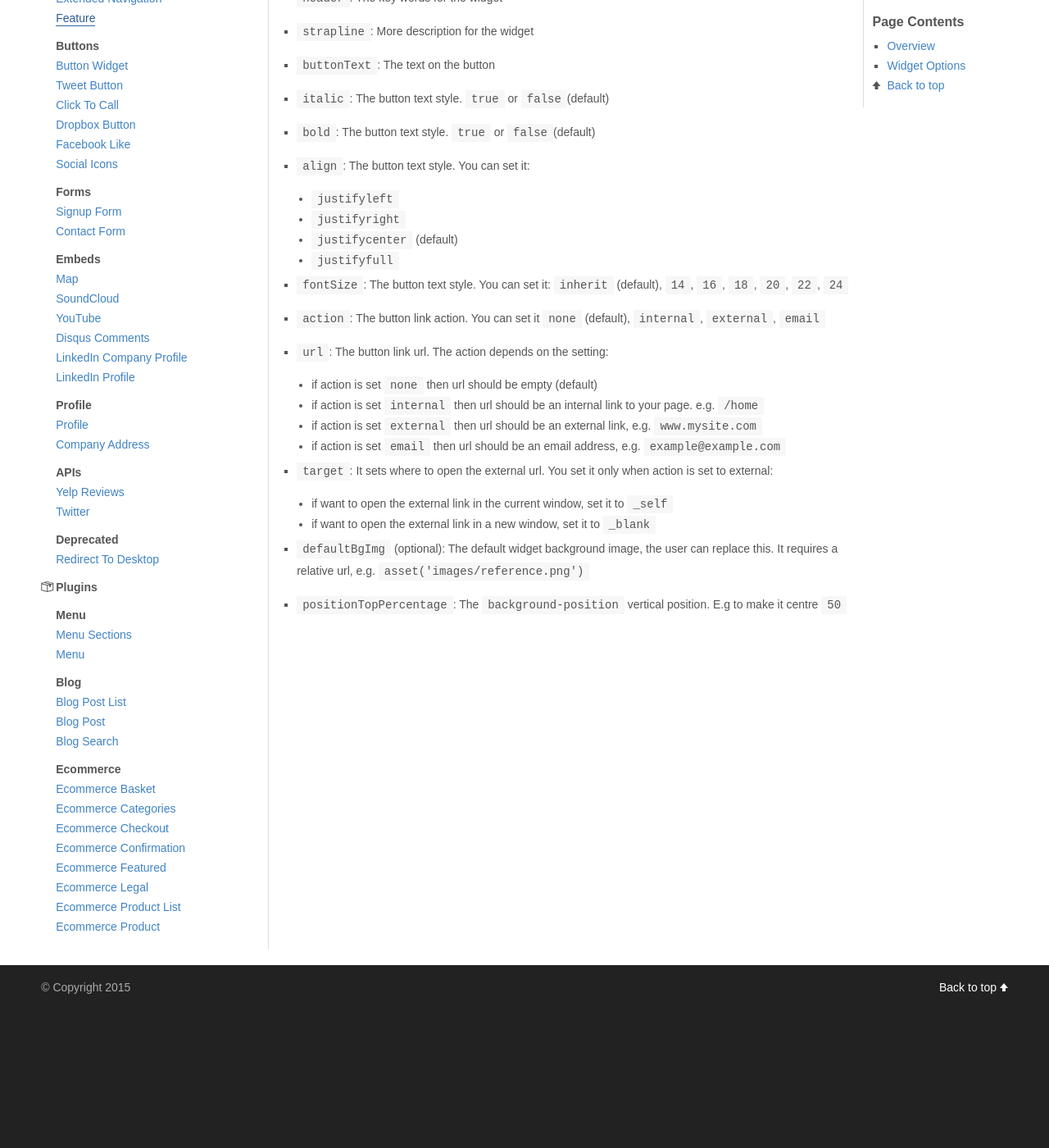
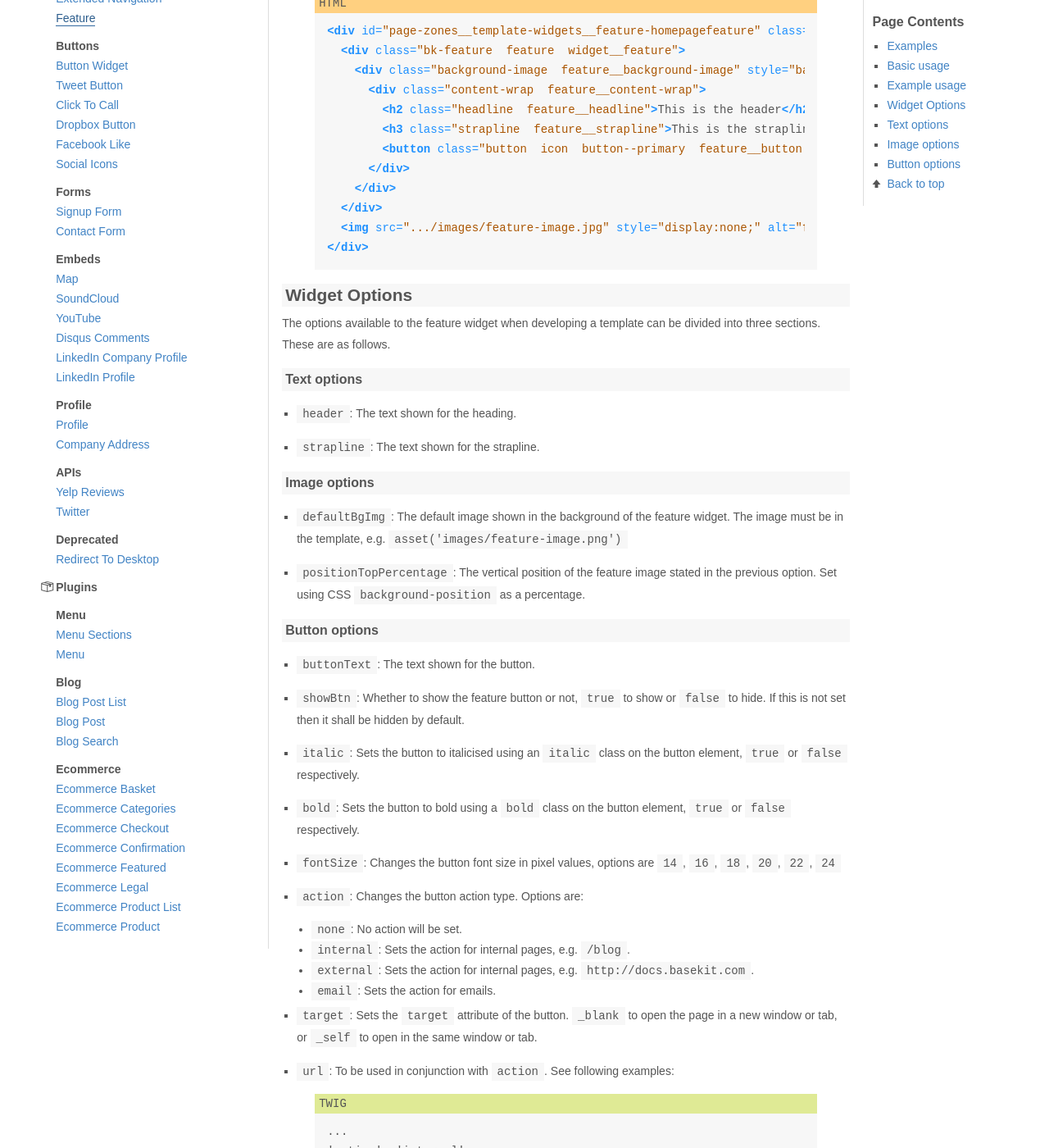
Before and after one commit to rusic/documentation, a Jekyll site: the page built from widgets/v2/feature.md, in a window 1280 px wide and 1400 px high, scrolled down 872 px. Shown: the whole window at 82% size. Built offline with Jekyll 4.4.1, drawn with Linux system fonts in a browser that asks for light colours; before the commit the page ends 2103 px from its top, so only the background shows below that; some of the changed text lies outside the part shown.

Commit message:
Revised feature widget page

````diff
--- a/widgets/v2/feature.md
+++ b/widgets/v2/feature.md
@@ -11,37 +11,59 @@ versions:
 
 # Feature
 
-Add a feature widget to your template.
+The feature widget is template widget designed to a large image overlaid with a title, strapline and button. This is a common layout in web design and is normally presented at the top of a page. The widget has several options that can be set within the template, along with further options in the Editor.
 
-## Overview
+## Examples
 
-You can add a feature widget to your template to showcase key content on your site. You can set the focal point of the background to ensure the part of the image is always visible on the site no matter what the resolution is. The widget can be later customised within the BaseKit Editor.
-
-To include a feature widget in your template you will need to add the following line:
+### Basic usage
 
 {% highlight django %}
 {% raw %}
 
-  {{widget('feature', 'thisuniquewidgetname', {"header": "CREATIVE IDEAS. COMMON RESULTS.", "strapline":"GET INVOLVED TODAY. LET US BUILD YOUR FUTURE - THE PEARL WAY.", "buttonText":"Find out more today →","defaultBgImg": asset('images/feature-bg.jpg'), 'positionTopPercentage': '50','showBtn': true})|raw}}
+{{widget('feature', 'feature', {})|raw}}
+
+{% endraw %}
+{% endhighlight %}
+
+By default the feature widget will only show the title and strapline, which will be sample text supplied by the Editor.
+
+### Example usage
+
+{% highlight django %}
+{% raw %}
+
+{{widget('feature', 'homepagefeature', {
+  "header": "This is the header",
+  "strapline":"This is the strapline",
+  "defaultBgImg": asset('images/feature-image.jpg'),
+  'positionTopPercentage': '50',
+  'showBtn': true,
+  "buttonText":"This is the button",
+  'action': 'external',
+  'url': 'http://docs.basekit.com',
+  'target': '_blank'
+})|raw}}
 
 {% endraw %}
 {% endhighlight %}
 
 
-<h4>Result</h4>
+#### Resulting HTML:
+
 {% highlight html %}
 {% raw %}
 
-<div id="page-zones__template-widgets__feature-feature" class="widget  widget--template-widget" data-widget-type="feature">
+<div id="page-zones__template-widgets__feature-homepagefeature" class="widget  widget--template-widget" data-widget-type="feature">
   <div class="bk-feature  feature  widget__feature">
-    <div class="background-image  feature__background-image">
+    <div class="background-image  feature__background-image" style="background-image: url('.../images/feature-image.jpg'); background-position: center 50%">
       <div class="content-wrap  feature__content-wrap">
-        <h2 class="headline  feature__headline">My Website Header</h2>
-        <h3 class="strapline  feature__strapline">Here is the website strapline!</h3>
-        <button class="button  icon  button--primary  feature__button  js-feature-btn">Button</button>
+        <h2 class="headline  feature__headline">This is the header</h2>
+        <h3 class="strapline  feature__strapline">This is the strapline</h3>
+        <button class="button  icon  button--primary  feature__button  js-feature-btn">This is the button</button>
       </div>
     </div>
   </div>
+  <img src=".../images/feature-image.jpg" style="display:none;" alt="feature image">
 </div>
 
 {% endraw %}
@@ -49,41 +71,54 @@ To include a feature widget in your template you will need to add the following
 
 ## Widget Options
 
-You can change the following options for the widget:
+The options available to the feature widget when developing a template can be divided into three sections. These are as follows.
 
-* ```header```: The key words for the widget
+### Text options
 
-* ```strapline```: More description for the widget
+* ```header```: The text shown for the heading.
 
-* ```buttonText```: The text on the button
+* ```strapline```: The text shown for the strapline.
 
-* ```italic```: The button text style. ```true``` or ```false```(default)
+### Image options
 
-* ```bold```: The button text style. ```true``` or ```false```(default)
+* ```defaultBgImg```: The default image shown in the background of the feature widget. The image must be in the template, e.g. ```asset('images/feature-image.png')```
 
-* ```align```: The button text style. You can set it:
+* ```positionTopPercentage```: The vertical position of the feature image stated in the previous option. Set using CSS  ```background-position``` as a percentage.
 
-  * ```justifyleft```
-  * ```justifyright```
-  * ```justifycenter``` (default)
-  * ```justifyfull```
+### Button options
 
-* ```fontSize```: The button text style. You can set it: ```inherit``` (default), ```14```, ```16```, ```18```, ```20```, ```22```, ```24```
+* ```buttonText```: The text shown for the button.
 
-* ```action```: The button link action. You can set it ```none``` (default), ```internal```, ```external```, ```email```
+* ```showBtn```: Whether to show the feature button or not, ```true``` to show or ```false``` to hide. If this is not set then it shall be hidden by default.
 
-* ```url```: The button link url. The action depends on the setting:
+* ```italic```: Sets the button to italicised using an ```italic``` class on the button element, ```true``` or ```false``` respectively.
 
-  * if action is set ```none``` then url should be empty (default)
-  * if action is set ```internal``` then url should be an internal link to your page. e.g. ```/home```
-  * if action is set ```external``` then url should be an external link, e.g. ```www.mysite.com```
-  * if action is set ```email``` then url should be an email address, e.g. ```example@example.com```
+* ```bold```: Sets the button to bold using a ```bold``` class on the button element, ```true``` or ```false``` respectively.
 
-* ```target```: It sets where to open the external url. You set it only when action is set to external:
+* ```fontSize```: Changes the button font size in pixel values, options are ```14```, ```16```, ```18```, ```20```, ```22```, ```24```
 
-  * if want to open the external link in the current window, set it to ```_self```
-  * if want to open the external link in a new window, set it to ```_blank```
+* ```action```: Changes the button action type. Options are:
 
-* ```defaultBgImg``` (optional): The default widget background image, the user can replace this. It requires a relative url, e.g. ```asset('images/reference.png')```
+  * ```none```: No action will be set.
+  * ```internal```: Sets the action for internal pages, e.g. ```/blog```.
+  * ```external```: Sets the action for internal pages, e.g. ```http://docs.basekit.com```.
+  * ```email```:  Sets the action for emails.
 
-* ```positionTopPercentage```: The ```background-position``` vertical position. E.g to make it centre ```50```
+* ```target```: Sets the ```target``` attribute of the button. ```_blank``` to open the page in a new window or tab, or ```_self``` to open in the same window or tab.
+
+* ```url```: To be used in conjunction with ```action```. See following examples:
+
+{% highlight django %}
+{% raw %}
+...
+'action': 'internal',
+'url': '/blog'
+...
+'action': 'external',
+'url': 'http://docs.basekit.com'
+...
+'action': 'email',
+'url': 'my@email.com'
+...
+{% endraw %}
+{% endhighlight %}
````
